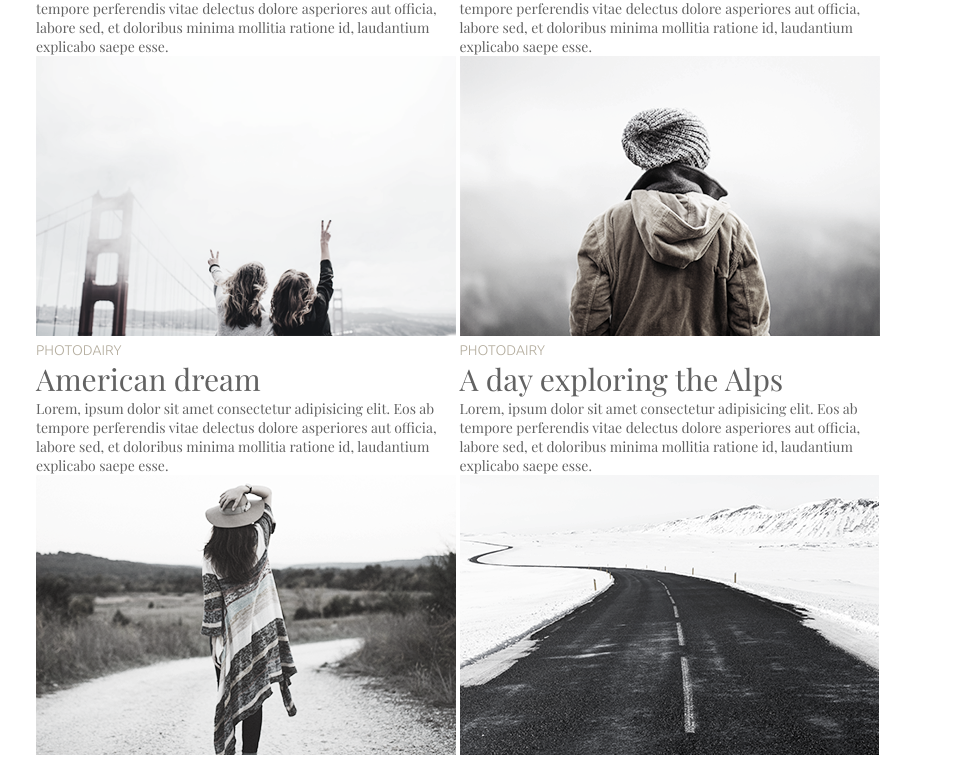
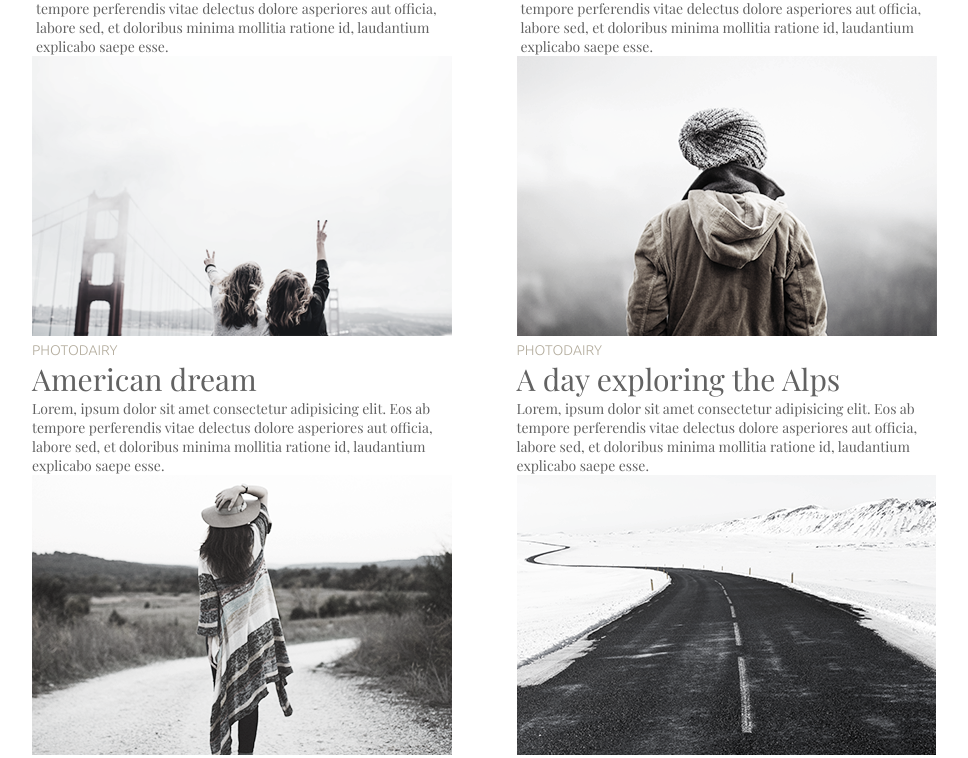
Before and after one commit to annazuzkova/css_practic, a plain HTML site: page index.html in a window 1280 px wide. Shown: the part 545-1303 px from the top of the page, without its empty margins (151-1119 px from the left). Drawn offline with nearby package versions, Linux system fonts and the light colour scheme.

Commit message:
додали 3 стрічкиcard

```diff
--- a/style.css
+++ b/style.css
@@ -45,6 +45,12 @@ body {
     display: inline-block;
     width: 420px;
 }
+.card:not(:first-child){
+    margin-left: -4px;
+}
+.card:nth-child(odd){
+    margin-right: 65px;
+}
 .card-category{
     font-family: 'Ubuntu';
     font-weight: 300;
```
